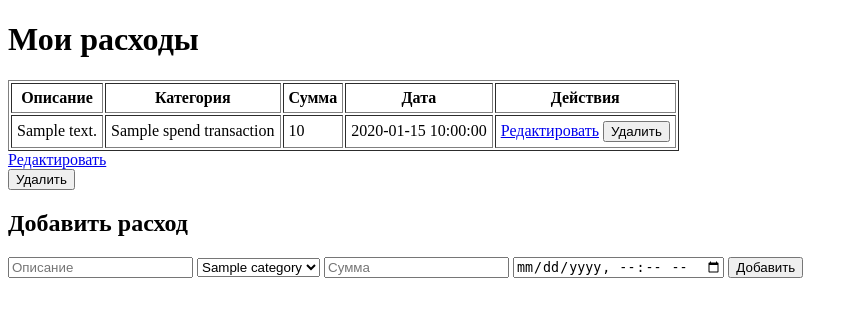
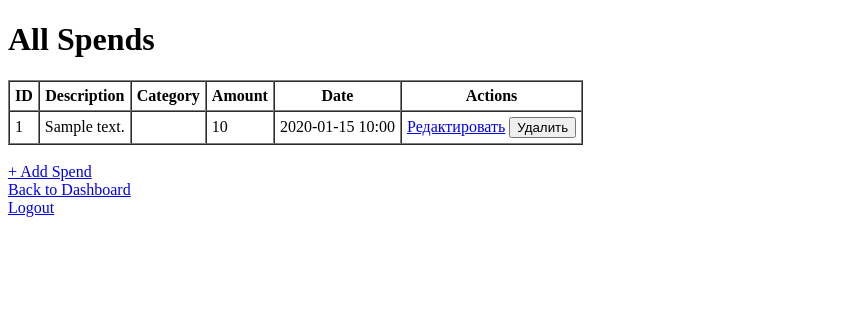
Before and after one commit to MiheyKashirin/21.07.pro, a Flask app: template financial_tracker/templates/dashboard_spend.html in a window 1280 px wide. Shown: the top 317 px of the page, without its empty margins (0-858 px from the left). Run offline with Flask 3, Linux system fonts and the light colour scheme; the template is opened without the code that fills it: most values are stand-ins (such as "Sample title", 1, 10 or a date in 2020).

Commit message:
1 commit

```diff
--- a/financial_tracker/templates/dashboard_spend.html
+++ b/financial_tracker/templates/dashboard_spend.html
@@ -1,58 +1,54 @@
 <!DOCTYPE html>
-<html lang="ru">
+<html lang="en">
 <head>
     <meta charset="UTF-8">
-    <title>Расходы</title>
+    <title>All Spends</title>
 </head>
 <body>
-    <h1>Мои расходы</h1>
 
-    <table border="1" cellpadding="5">
-        <thead>
+<h1>All Spends</h1>
+
+<!-- Таблица расходов -->
+{% if spend_transactions %}
+<table border="1" cellpadding="5" cellspacing="0">
     <tr>
-                <th>Описание</th>
-                <th>Категория</th>
-                <th>Сумма</th>
-                <th>Дата</th>
-                <th>Действия</th>
+        <th>ID</th>
+        <th>Description</th>
+        <th>Category</th>
+        <th>Amount</th>
+        <th>Date</th>
+        <th>Actions</th>
     </tr>
-        </thead>
-        <tbody>
-            {% for t in spend_transactions %}
+    {% for spend in spend_transactions %}
     <tr>
-                <td>{{ t.description }}</td>
-                <td>{{ t.category_name }}</td>
-                <td>{{ t.amount }}</td>
-                <td>{{ t.datetime }}</td>
+        <td>{{ spend.id }}</td>
+        <td>{{ spend.description }}</td>
         <td>
-                    <a href="{{ url_for('edit_spend', spend_id=t.id) }}">Редактировать</a>
-                    <form action="{{ url_for('delete_spend', spend_id=t.id) }}" method="POST" style="display:inline;">
+            {% for cat in categories %}
+                {% if cat.id == spend.category %}
+                    {{ cat.name }}
+                {% endif %}
+            {% endfor %}
+        </td>
+        <td>{{ spend.amount }}</td>
+        <td>{{ spend.datetime.strftime('%Y-%m-%d %H:%M') if spend.datetime else '' }}</td>
+        <td>
+            <a href="/spend/{{ spend.id }}/edit">Редактировать</a>
+            <form action="/spend/{{ spend.id }}/delete" method="post" style="display:inline;">
                 <button type="submit">Удалить</button>
             </form>
         </td>
     </tr>
     {% endfor %}
-        </tbody>
 </table>
-<!-- Редактировать -->
-<a href="/spend/{{ spend.id }}/edit">Редактировать</a>
+{% else %}
+<p>No spends yet.</p>
+{% endif %}
 
-<!-- Удалить -->
-<form action="/spend/{{ spend.id }}/delete" method="get">
-    <button type="submit">Удалить</button>
-</form>
+<br>
+<a href="/spend/add">+ Add Spend</a><br>
+<a href="/user">Back to Dashboard</a><br>
+<a href="/logout">Logout</a>
 
-    <h2>Добавить расход</h2>
-    <form action="/spend" method="POST">
-        <input type="text" name="description" placeholder="Описание" required>
-        <select name="category">
-            {% for c in categories %}
-            <option value="{{ c.id }}">{{ c.name }}</option>
-            {% endfor %}
-        </select>
-        <input type="number" step="0.01" name="amount" placeholder="Сумма" required>
-        <input type="datetime-local" name="datetime" required>
-        <button type="submit">Добавить</button>
-    </form>
 </body>
 </html>
```
Also changed, not shown: financial_tracker/templates/dashboard_income.html (+35 -37 lines). Lines whose indentation alone changed are shown as unchanged.
